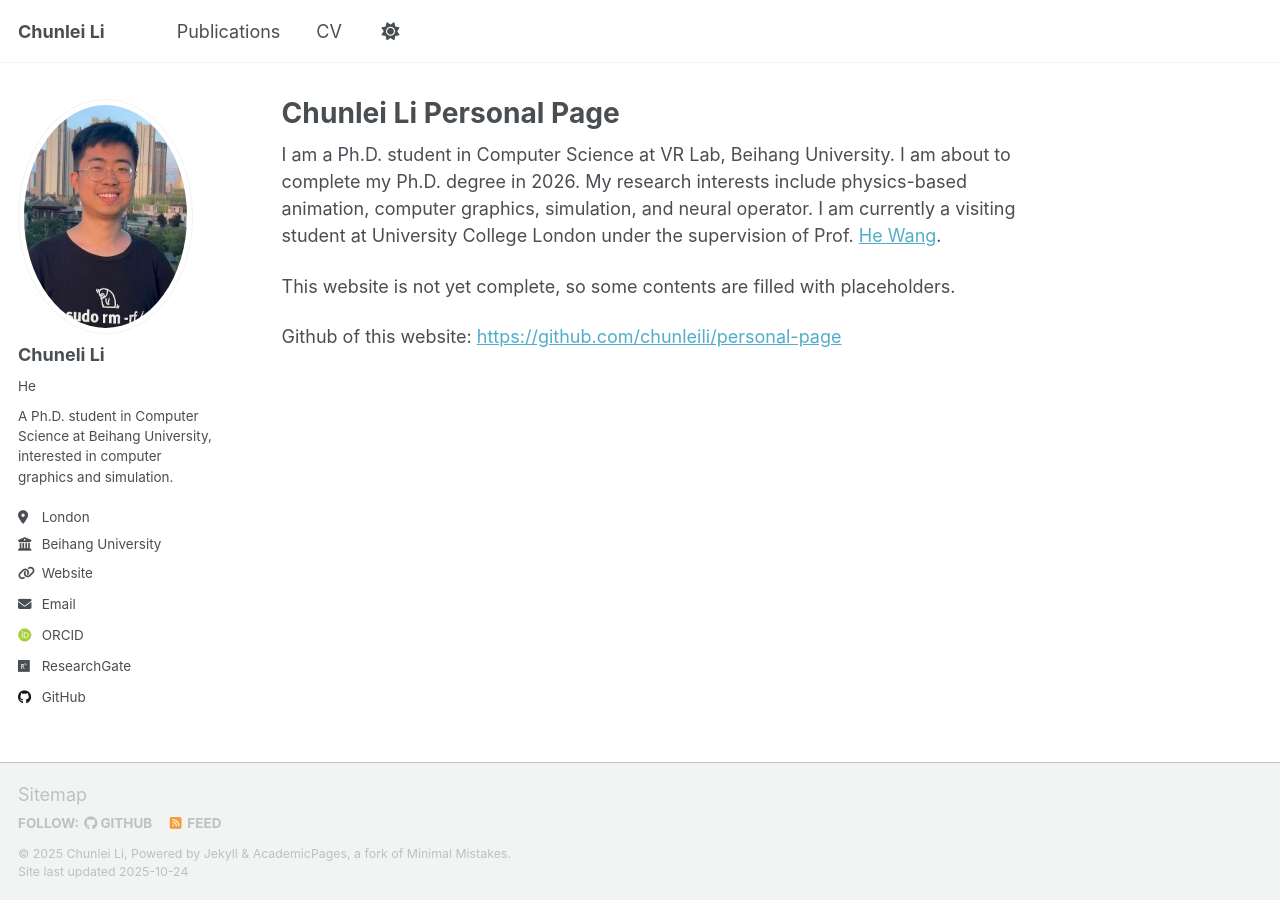
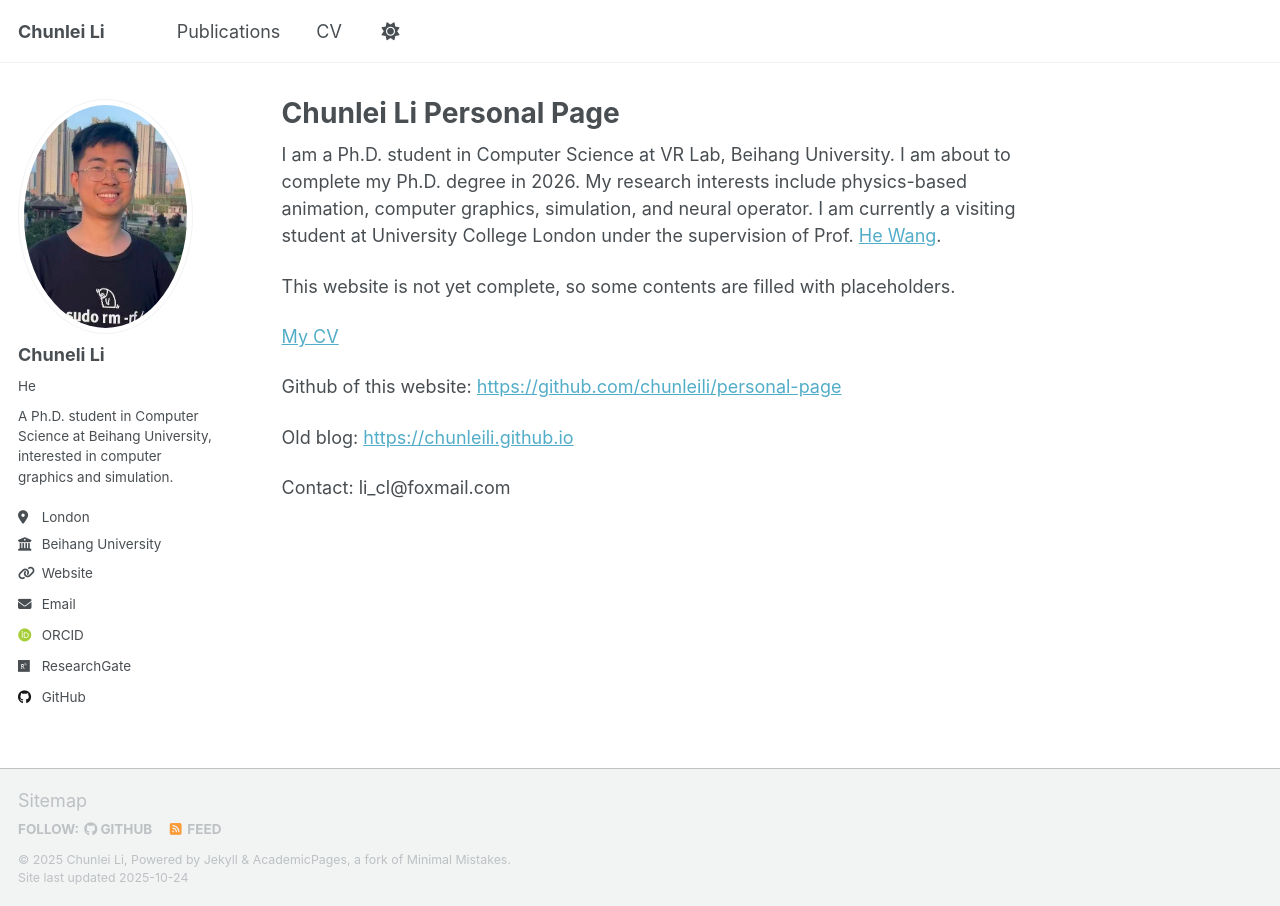
Before and after one commit to chunleili/personal-page, a Jekyll site: the page built from _pages/about.md, in a window 1280 px wide. Built offline with Jekyll 4.4.1, drawn with Linux system fonts in a browser that asks for light colours; some web fonts are replaced; a script that is not in the unit is left out.

Commit message:
Update about page to include CV link and contact information

```diff
--- a/_pages/about.md
+++ b/_pages/about.md
@@ -11,7 +11,13 @@ I am a Ph.D. student in Computer Science at VR Lab, Beihang University. I am abo
 
 This website is not yet complete, so some contents are filled with placeholders.
 
+[My CV](https://chunleili.github.io/personal-page/files/cv.pdf)
+
 Github of this website: [https://github.com/chunleili/personal-page](https://github.com/chunleili/personal-page)
+
+Old blog: [https://chunleili.github.io](https://chunleili.github.io)
+
+Contact: li_cl@foxmail.com
 
 <!--
 This is the front page of a website that is powered by the [Academic Pages template](https://github.com/academicpages/academicpages.github.io) and hosted on GitHub pages. [GitHub pages](https://pages.github.com) is a free service in which websites are built and hosted from code and data stored in a GitHub repository, automatically updating when a new commit is made to the repository. This template was forked from the [Minimal Mistakes Jekyll Theme](https://mmistakes.github.io/minimal-mistakes/) created by Michael Rose, and then extended to support the kinds of content that academics have: publications, talks, teaching, a portfolio, blog posts, and a dynamically-generated CV. Incidentally, these same features make it a great template for anyone that needs to show off a professional template!
```
